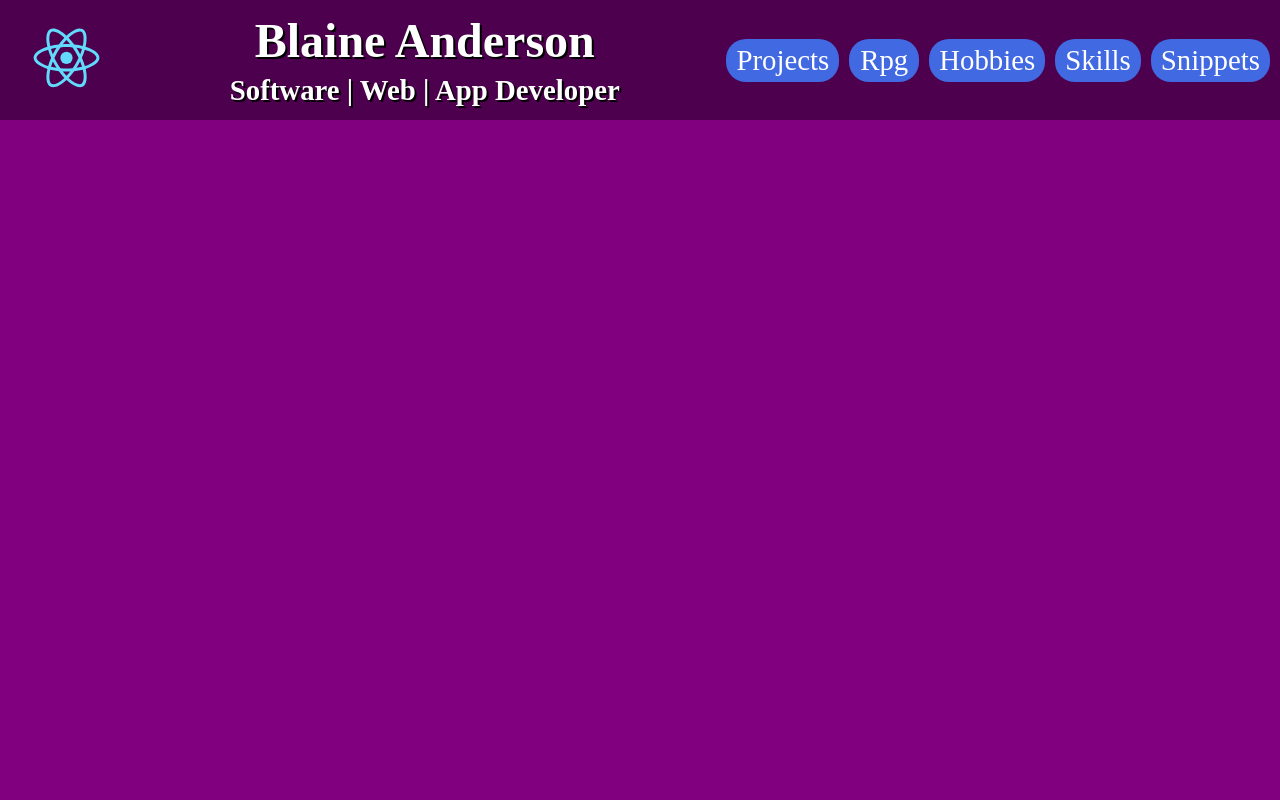
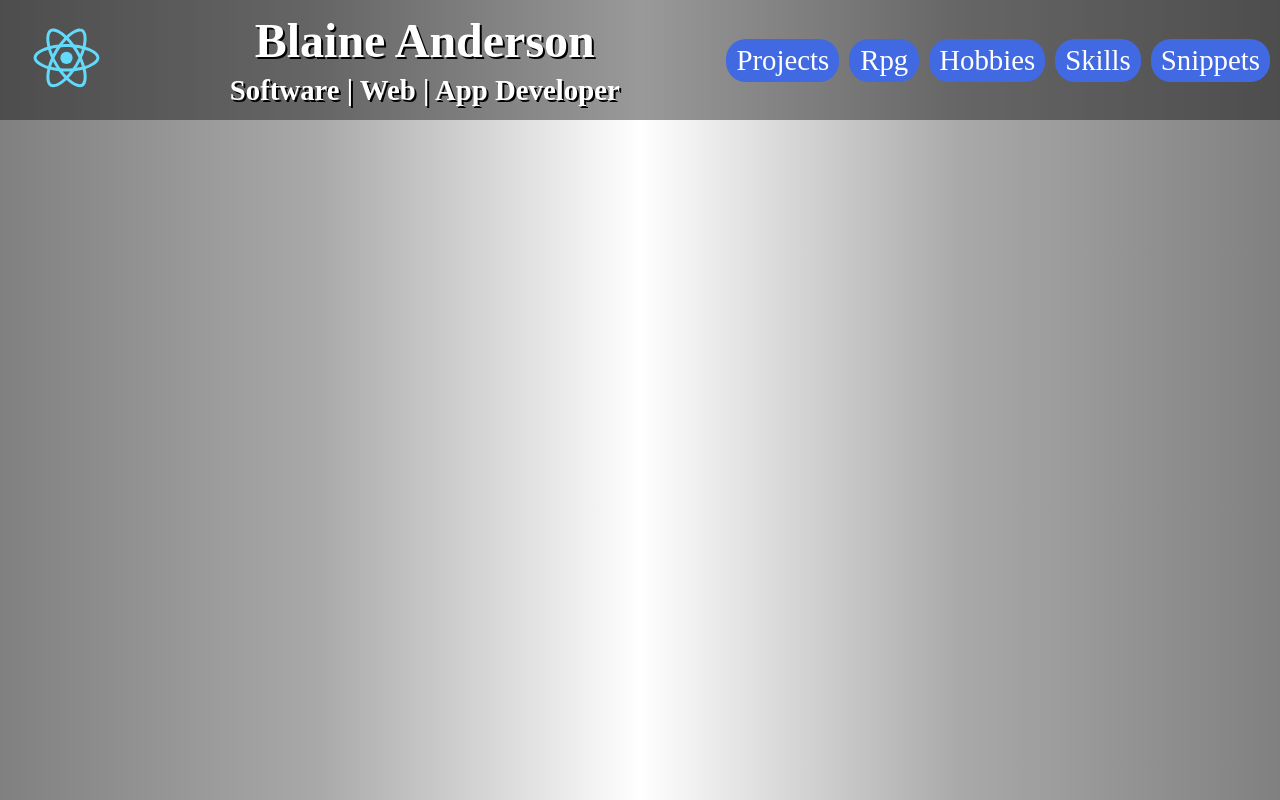
Before and after one commit to BlaineA97/Portfolio, a React (Create React App) app: page /projects in a window 1280 px wide. Shown: the top 800 px of the page. Built offline with nearby package versions, Linux system fonts and the light colour scheme.

Commit message:
Added Gradient to projects, added blank .js .css

```diff
--- /dev/null
+++ b/src/Blank.css
@@ -0,0 +1,14 @@
+* {
+  margin: 0;
+  padding: 0;
+}
+
+#Blank {
+  min-height: 100vh; /* Allows the footer to exist in the proper place */
+  width: 100%;
+  display: flex;
+  justify-content: space-around;
+  vertical-align: middle;
+  text-align: center;
+  border: red solid 1px;
+}
--- a/src/components/projects/ProjectBody.css
+++ b/src/components/projects/ProjectBody.css
@@ -7,3 +7,6 @@
 #ProjectBody-wrapper {
   min-height: 100vh; /* Allows the footer to exist in the proper place */
 }
+#ProjectBody-background {
+  background: linear-gradient(to right, gray,darkgray,white,darkgray,gray);
+}
--- a/src/components/projects/ProjectBody.js
+++ b/src/components/projects/ProjectBody.js
@@ -6,7 +6,7 @@ import Footer from '../Footer';
 class ProjectBody extends Component {
   render() {
     return (
-      <div id="ProjectBody">
+      <div id="ProjectBody" id="ProjectBody-background">
         <div id="ProjectBody-Navigation"><Navigation /></div>
 
         <div id="ProjectBody-wrapper">
```
Also changed, not shown: src/Blank.js (added, +20 -0 lines).
